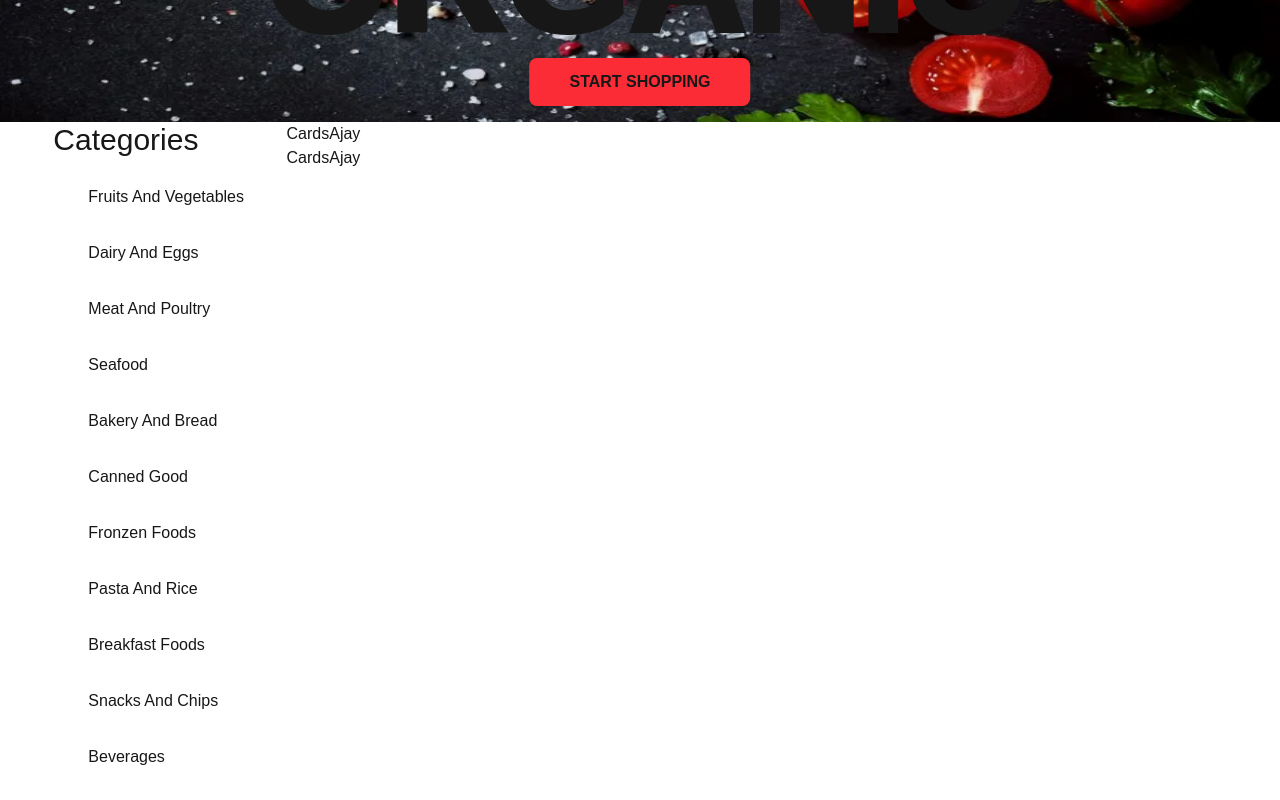
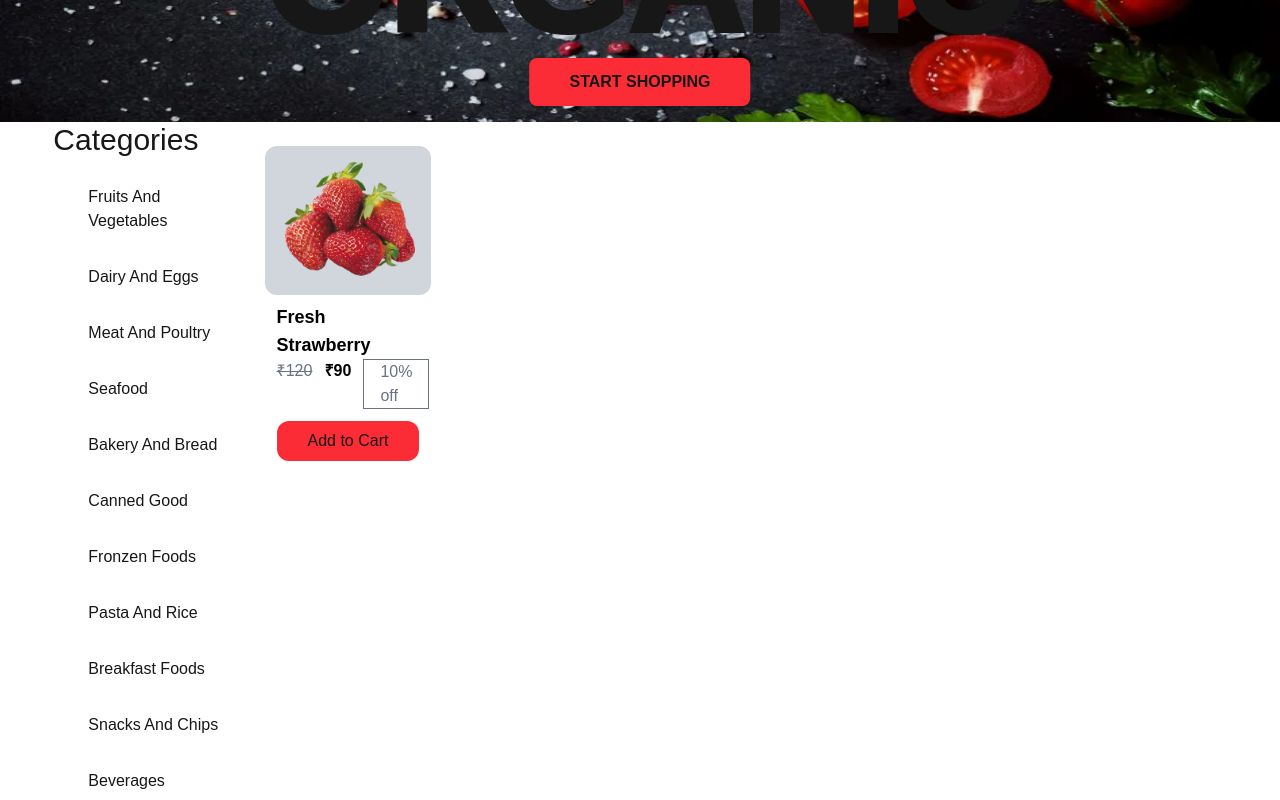
Before and after one commit to rahul-rathee7/Food-Farm, a Next.js app in the folder frontend/: page / in a window 1280 px wide. Shown: the part 580-1380 px from the top of the page. Built offline with nearby package versions, Linux system fonts and the light colour scheme.

Commit message:
strawberry

```diff
--- a/frontend/src/app/components/Cards.tsx
+++ b/frontend/src/app/components/Cards.tsx
@@ -1,12 +1,26 @@
 import React from 'react'
+import Image from 'next/image'
+import s from '../../../public/assets/images/s.png'
 
 const Cards = () => {
   return (
-    <div>
 
-      <div>CardsAjay</div>
-      <div>CardsAjay</div>
+    <div className='grid grid-cols-5 gap-3 bg-white h-full w-full p-2'>
+        <div className='bg-white rounded-xl px-2 py-4  w-full'>
+            <Image className='bg-gray-300 p-4 rounded-xl' src={s} alt="strawberry" />
+            <div className='px-3 mt-2' >
+             <p className='text-black font-semibold text-lg '>Fresh Strawberry</p>
+             <div className='flex justify-evenly'>
+                <span className='flex'><p className='text-gray-500 line-through'>₹120</p><p className='text-black px-3'><b>₹90</b></p></span>
+                <span className='border border-gray-500 text-gray-500 px-4'>10% off</span>
+             </div>
+             <button  className='bg-red-500 w-full mt-3 p-2 rounded-xl' type='button'>Add to Cart</button>
+        </div>
+        </div>
+
     </div>
+
+
   )
 }
 
```
Also changed, not shown: frontend/public/assets/images/s.png (added).
